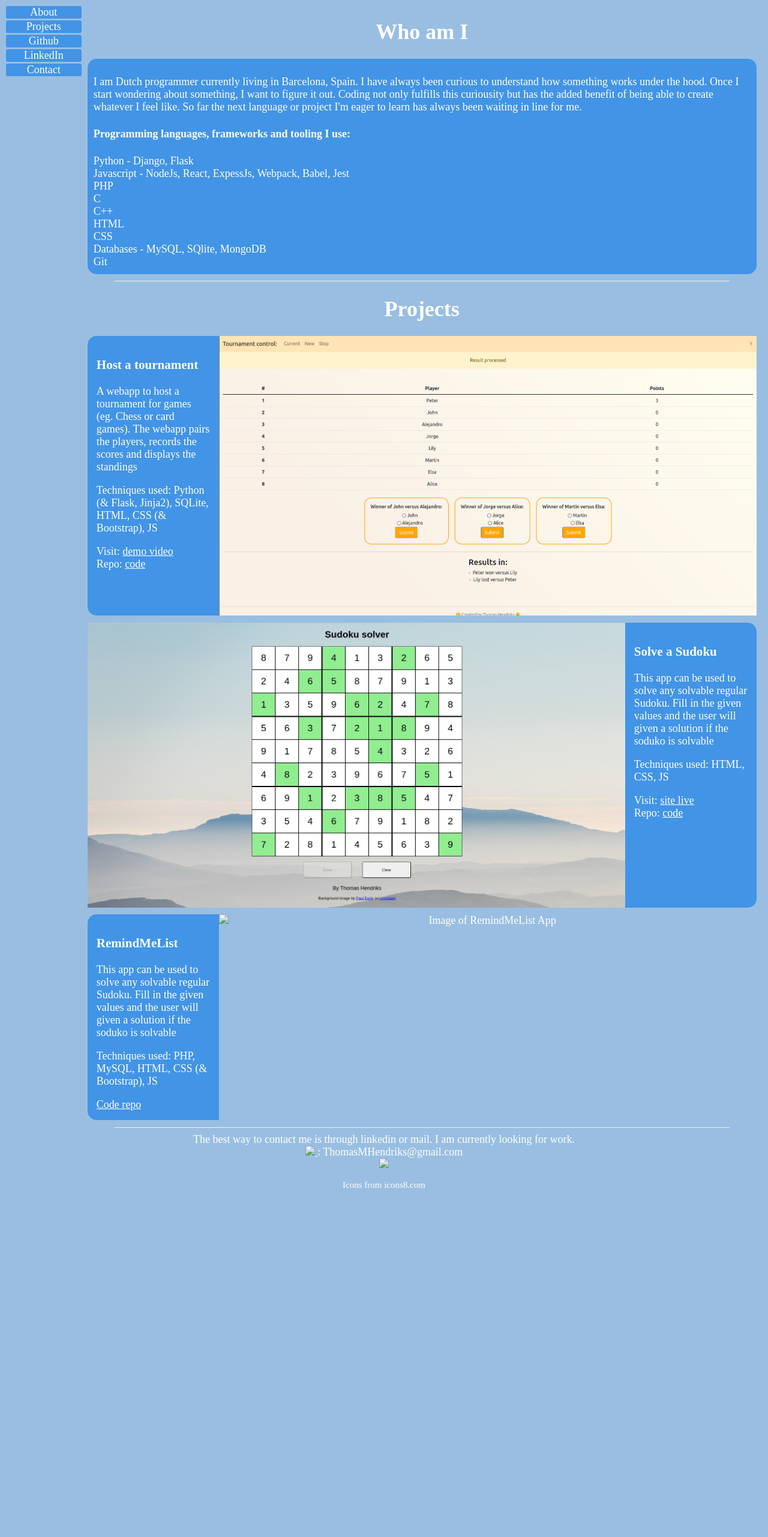
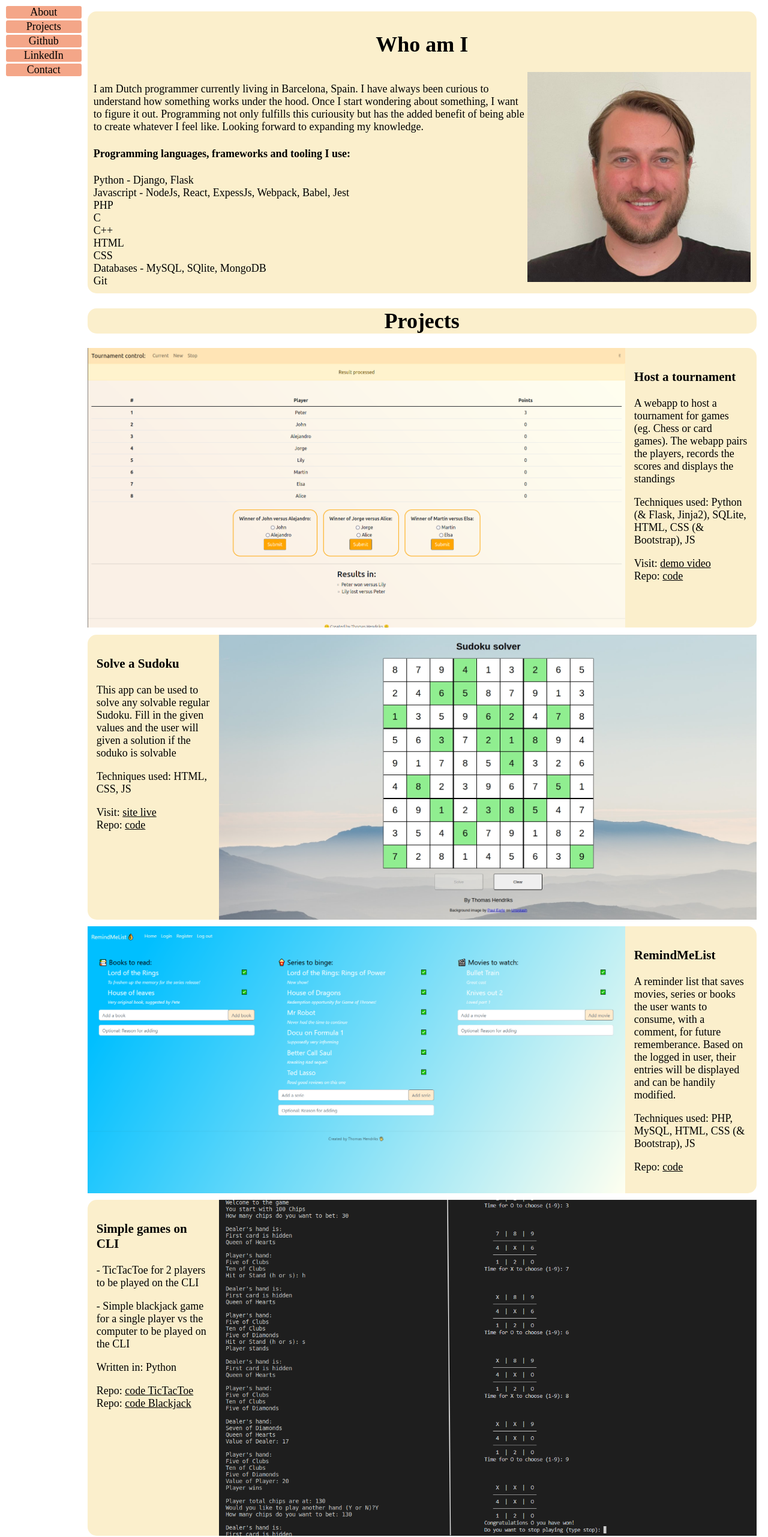
Before and after one commit to ThomasMHendriks/Portfolio, a plain HTML site: page index.html in a window 1280 px wide. Shown: the top 2562 px of the page at 60% size. Before the commit the page ends 1999 px from the top, so only its background shows below. Drawn offline with Linux system fonts and the light colour scheme.

Commit message:
Added all components

```diff
--- a/index.html
+++ b/index.html
@@ -13,22 +13,26 @@
             <div class="sidebarLinks">
                 <a class="sidebarLink" href="#about">About</a>
                 <a class="sidebarLink" href="#projects">Projects</a>
-                <a class="sidebarLink" href="">Github</a>
-                <a class="sidebarLink" href="">LinkedIn</a>
+                <a class="sidebarLink" href="https://github.com/ThomasMHendriks">Github</a>
+                <a class="sidebarLink" href="https://www.linkedin.com/in/thomas-hendriks-287837189/">LinkedIn</a>
                 <a class="sidebarLink" href="#contact">Contact</a>
             </div>
         </div>
         <div class="main">
+            <div id="about">
                 <div class="aboutTitle">
                     <h1>Who am I</h1>
                 </div>
-            <div id="about">
+                <div id="flexcontainer">
+                    <div>
+                        <div>
                             <div>
                                 <p>
                                     I am Dutch programmer currently living in Barcelona, Spain. I have always been curious to understand how something works under the hood.
-                        Once I start wondering about something, I want to figure it out. Coding not only fulfills this curiousity but has the added benefit of being able to create whatever I feel like.
-                        So far the next language or project I'm eager to learn has always been waiting in line for me.
+                                    Once I start wondering about something, I want to figure it out. Programming not only fulfills this curiousity but has the added benefit of being able to create whatever I feel like.
+                                    Looking forward to expanding my knowledge.
                                 </p>
+                            </div>
                         </div>
                         <div>
                             <h4>Programming languages, frameworks and tooling I use:</h4>
@@ -45,9 +49,15 @@
                             </ul>
                         </div>
                     </div>
-            <hr>
+                    <div>
+                        <img id="me" src="images/me.jpg">
+                    </div>
+                </div>
+            </div>
+            <div class="projectTitle">
+                <h1>Projects</h1>
+            </div>
             <div id="projects">
-                <h1>Projects</h1>
                 <div class="project">
                     <div class="image">
                         <img class="projectImage" src="images/Tournament.png" alt="Image of tournament app" >
@@ -74,33 +84,42 @@
                 </div>
                 <div class="project">
                     <div class="image">
-                        <img class="projectImage" src="TODO" alt="Image of RemindMeList App">
+                        <img class="projectImage" src="images/demoRemind.png" alt="Image of RemindMeList App">
                     </div>
                     <div class="info">
                         <h3>RemindMeList</h3>
-                        <p>This app can be used to solve any solvable regular Sudoku. Fill in the given values and the user will given a solution if the soduko is solvable</p>
+                        <p>A reminder list that saves movies, series or books the user wants to consume, with a comment, for future rememberance. Based on the logged in user, their entries will be displayed and can be handily modified.</p>
                         <p>Techniques used: PHP, MySQL, HTML, CSS (& Bootstrap), JS</p>
-                        <div><a href="TODO">Code repo</a></div>
+                        <div>Repo: <a href="https://github.com/ThomasMHendriks/Projects/tree/main/RemindMeList">code</a></div>
+                    </div>
+                </div>
+                <div class="project">
+                    <div class="image">
+                        <img class="projectImage" src="images/demoBlackjackTicTacToe.png" alt="Image of TicTacToe app" >
+                    </div>
+                    <div class="info">
+                        <h3>Simple games on CLI</h3>
+                        <p>- TicTacToe for 2 players to be played on the CLI</p>
+                        <p>- Simple blackjack game for a single player vs the computer to be played on the CLI</p>
+                        <p>Written in: Python</p>
+                        <div>Repo: <a href="https://github.com/ThomasMHendriks/CLI-games/tree/main/tictactoe">code TicTacToe</a></div>
+                        <div>Repo: <a href="https://github.com/ThomasMHendriks/CLI-games/tree/main/blackjack_cli">code Blackjack</a></div>
                     </div>
                 </div>
             </div>
-            <hr>
         </div>
     </div>
     <footer id="contact">
         <div>
-            The best way to contact me is through linkedin or mail. I am currently looking for work.
-        </div>
-        <div>
+            Feel free to contact me via linkedin
+            <a href="https://www.linkedin.com/in/thomas-hendriks-287837189/">
+                <img class="icon" src="images/iconLi.png">
+            </a>
+            or by mail
             <a href="mailto:ThomasMHendriks@gmail.com">
-                <img class="icon" id="mail" src="TODO">
+                <img class="icon" id="mail" src="images/iconMail.png">
             </a>
-            : ThomasMHendriks@gmail.com
-        </div>
-        <div>
-            <a href="https://www.linkedin.com/in/thomas-hendriks-287837189/">
-                <img class="icon" src="TODO" >
-            </a>
+            : thomasmhendriks@gmail.com
         </div>
         <p class="small"> Icons from icons8.com</p>
     </footer>
--- a/style.css
+++ b/style.css
@@ -1,11 +1,23 @@
+/* Color palette
+
+HEX: #fbefcc
+
+HEX: #f9ccac
+
+HEX: #f4a688
+
+HEX: #e0876a
+
+ */
+
 .grid-container {
     display: grid;
     grid-template-columns: 10% auto;
 }
 
 body {
-    background-color: #99bee2;
-    color: white;
+    background-color: white;
+    color: black;
     font-size: large;
 }
 
@@ -15,6 +27,12 @@ body {
 
 .project {
     display: flex;
+    margin: 1%;
+}
+
+.projectTitle {
+    background-color: #fbefcc;
+    border-radius: 15px;
     margin: 1%;
 }
 
@@ -34,15 +52,26 @@ body {
 }
 
 #about {
-    background-color: #4294e6;
+    background-color: #fbefcc;
     border-radius: 15px;
     margin: 1%;
     text-align: left;
     padding:10px;
 }
 
+#flexcontainer {
+    display: flex;
+    flex-direction: row;
+}
+
+#me {
+    height: 350px;
+    display: block;
+    align-items: center;
+}
+
 .info {
-    background-color: #4294e6;
+    background-color: #fbefcc;
     width:auto;
     padding: 15px;
     text-align: left;
@@ -50,17 +79,17 @@ body {
 }
 
 a {
-    color: white;
+    color: black;
 }
 
 a:visited {
     text-decoration: none;
-    color:white;
+    color:black;
 }
 
 .sidebarLink {
     width: 100%;
-    background-color: #4294e6;
+    background-color: #f4a688;
     margin: 0.2vh;
     text-align: center;
     font-size: large;
@@ -82,7 +111,8 @@ a:visited {
 
 footer {
     text-align: center;
-    color: white;
+    color: black;
+    background-color: #f4a688;
 }
 
 .small {
@@ -90,12 +120,8 @@ footer {
 }
 
 .icon {
-    height: 15px;
-}
-
-hr {
-    width: 90%;
-    border-top: 3px white;
+    height: 30px;
+    vertical-align: middle;
 }
 
 ul {
@@ -103,3 +129,7 @@ ul {
     padding: 0;
     margin: 0;
 }
+
+.aboutTitle {
+    text-align: center;
+}
```
Also changed, not shown: images/demoBlackjack.png (added), images/demoBlackjackTicTacToe.png (added), images/demoRemind.png (added), images/demoTtt.png (added), images/iconLi.png (added), images/iconMail.png (added), images/me.jpg (added). Lines whose indentation alone changed are shown as unchanged.
